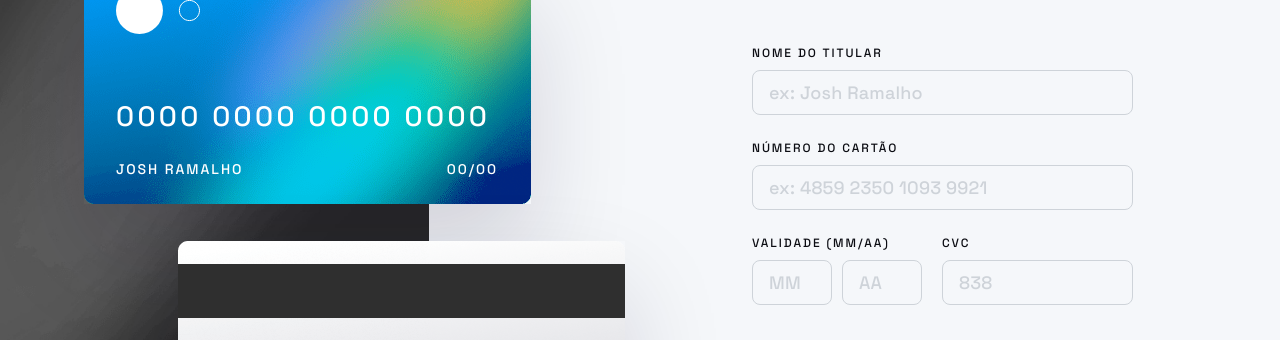
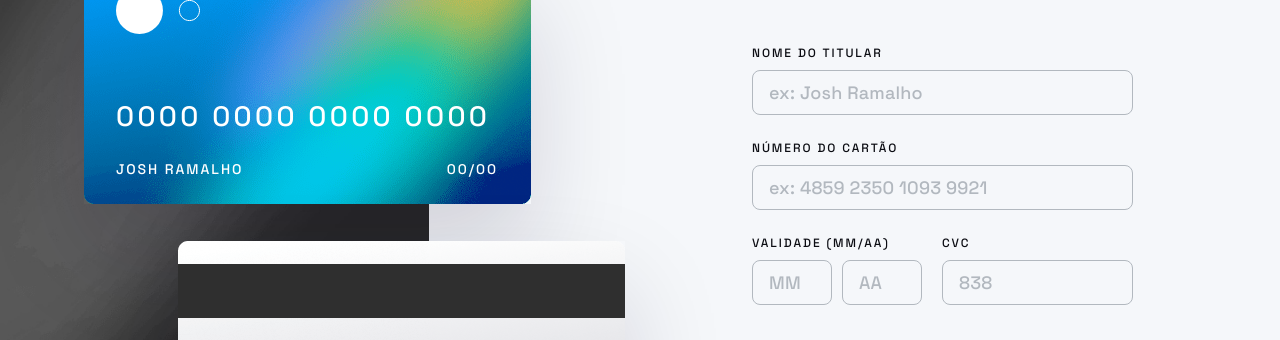
Before and after one commit to rafaelvieiracosta/interactive-card, a Vue app: page / in a window 1280 px wide. Shown: the part 178-518 px from the top of the page. Built offline with nearby package versions, Linux system fonts and the light colour scheme.

Commit message:
fix: border color

```diff
--- a/src/App.vue
+++ b/src/App.vue
@@ -515,7 +515,7 @@ form > .form-item + .form-item{
   margin-top: 9px;
   border-radius: 8px;
   outline: none;
-  border: 1px solid #CED3D9;
+  border: 1px solid #B2B8BF;
   background-color: #F5F7FA;
   padding: 10px 16px;
   font-weight: 500;
@@ -531,7 +531,7 @@ form > .form-item + .form-item{
   border-color: #068BE4;
 }
 .form-item input::placeholder{
-  color: #CED3D9;
+  color: #B2B8BF;
 }
 .form-linha {
   display: flex;
```
